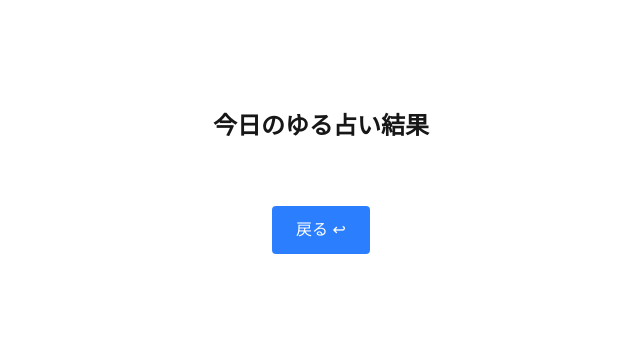
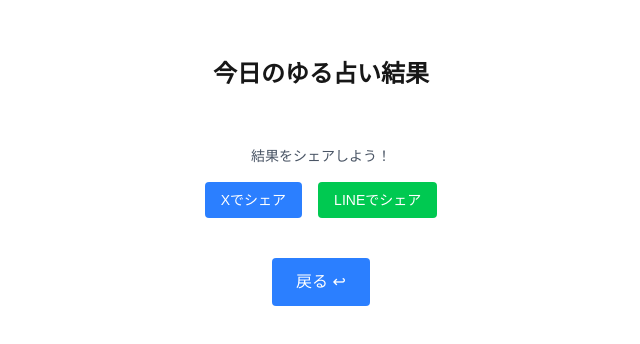
Before and after one commit to mata-s/yuru-uranai, a Next.js app: page /result in a window 1280 px wide. Shown: the part 218-562 px from the top of the page, without its empty margins (319-959 px from the left). Built offline with nearby package versions, Linux system fonts and the light colour scheme.

Commit message:
シェアボタン追加

```diff
--- a/src/app/page.tsx
+++ b/src/app/page.tsx
@@ -63,7 +63,8 @@ export default function Home() {
         </p>
       )}
 
-      <div className="flex gap-4 mb-6">
+      <div className="flex flex-col items-center mb-6">
+        <div className="flex gap-4 mb-2">
           <button
             onClick={() => setCategory("general")}
             className={`px-4 py-2 rounded cursor-pointer ${category === "general" ? "bg-blue-500 text-white" : "bg-gray-200"}`}
@@ -83,6 +84,12 @@ export default function Home() {
             仕事
           </button>
         </div>
+        <p className="text-sm text-gray-600 text-center">
+          {category === "general" && "全体運をふんわり占うよ。今日のゆるっとした流れをチェックしてね。"}
+          {category === "love" && "恋愛にまつわる気分や出会い運を占うよ。ドキドキのヒントがあるかも！"}
+          {category === "work" && "お仕事まわりの気分ややる気、いい流れをそっと教えてくれるかも！"}
+        </p>
+      </div>
 
       {canFortune ? (
         <button
@@ -100,11 +107,13 @@ export default function Home() {
         </button>
       )}
 
-      <p className="text-center text-sm text-gray-500 max-w-md">
+      <p className="text-center text-gray-700 text-base max-w-2xl mb-8 leading-relaxed">
       ゆるいキャラたちが、今日の気分をそっとゆる〜く占ってくれるよ。<br />
+  「総合・恋愛・仕事」から気になるテーマを選んで、1日1回だけ運だめし♪<br />
+  結果はちょっとクスッとしたり、ほっとしたり、なんか元気出るかも？
 </p>
 
-      <footer className="mt-10 text-center text-xs text-gray-400 flex flex-col items-center space-y-2 md:flex-row md:space-x-4 md:space-y-0">
+      <footer className="mt-10 text-center text-xs text-gray-400 flex flex-col items-center gap-2 sm:gap-1 md:flex-row md:justify-center md:gap-4">
         <a href="/privacy" className="underline hover:text-blue-500">プライバシーポリシー</a>
         <a href="/about" className="underline hover:text-blue-500">このサイトについて</a>
         <a href="/contact" className="underline hover:text-blue-500">お問い合わせ</a>
--- a/src/app/result/page.tsx
+++ b/src/app/result/page.tsx
@@ -58,6 +58,33 @@ export default function ResultPage() {
           )}
         </div>
       )}
+      {/* Share Buttons Section */}
+      <div className="mt-8 flex flex-col items-center gap-4">
+        <p className="text-sm text-gray-600">結果をシェアしよう！</p>
+        <div className="flex gap-4">
+          {/* X (旧Twitter) シェア */}
+          <a
+            href={`https://twitter.com/intent/tweet?text=${encodeURIComponent(
+              `🌟今日のゆる占い結果🌟\n${quote?.theme}\n${quote?.result}\n#ゆる占い https://yuru-uranai.vercel.app/result?category=${category}`
+            )}`}
+            target="_blank"
+            rel="noopener noreferrer"
+            className="bg-blue-500 text-white px-4 py-2 rounded hover:bg-blue-600 transition text-sm"
+          >
+            Xでシェア
+          </a>
+
+          {/* LINE シェア */}
+          <a
+            href={`https://social-plugins.line.me/lineit/share?url=https://yuru-uranai.vercel.app/result?category=${category}`}
+            target="_blank"
+            rel="noopener noreferrer"
+            className="bg-green-500 text-white px-4 py-2 rounded hover:bg-green-600 transition text-sm"
+          >
+            LINEでシェア
+          </a>
+        </div>
+      </div>
       <button
         onClick={() => router.push("/")}
         className="mt-10 bg-blue-500 text-white px-6 py-3 rounded hover:bg-blue-600 transition cursor-pointer"
```
Also changed, not shown: public/ogp.png (added). Lines whose indentation alone changed are shown as unchanged.
